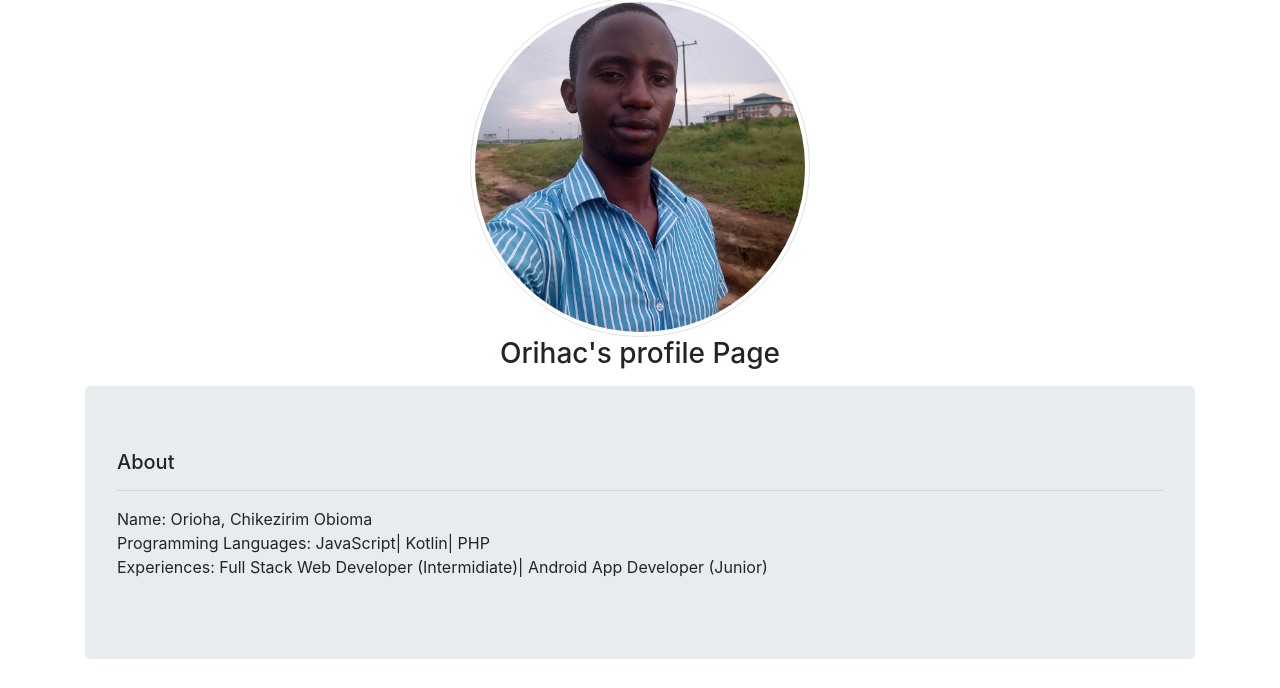
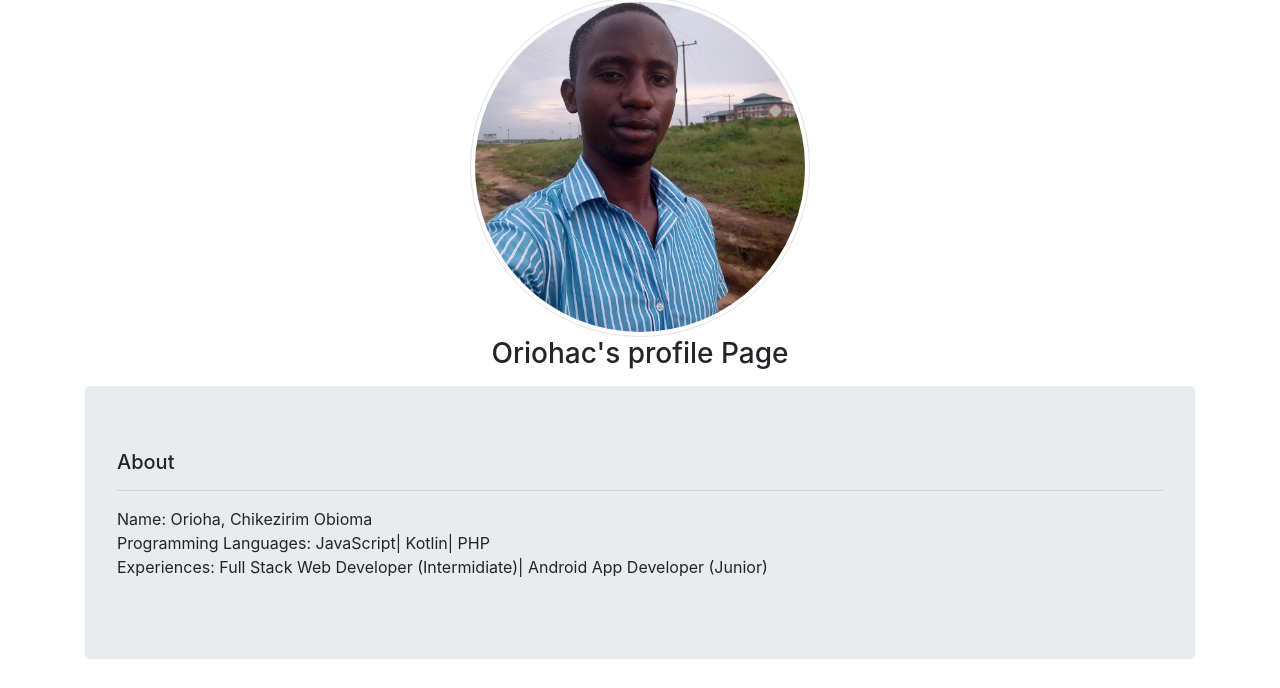
Before and after one commit to oriohac/myprofile, a plain HTML site: page index.html in a window 1280 px wide. Shown: the part 61-749 px from the top of the page. Drawn offline with Linux system fonts and the light colour scheme.

Commit message:
changed typo

```diff
--- a/index.html
+++ b/index.html
@@ -21,7 +21,7 @@
   <div class="col-lg-4 mx-auto d-block">
     <img class="img-fluid rounded-circle mx-auto d-block img-thumbnail" src="img/schsel.jpg">
     </div>
-    <div class="mx-auto d-block text-center"><h3><p>Orihac's profile Page</p></h3></div>
+    <div class="mx-auto d-block text-center"><h3><p>Oriohac's profile Page</p></h3></div>
   <div class="jumbotron">
     <h5><p>About</p></h5>
     <hr>
```
